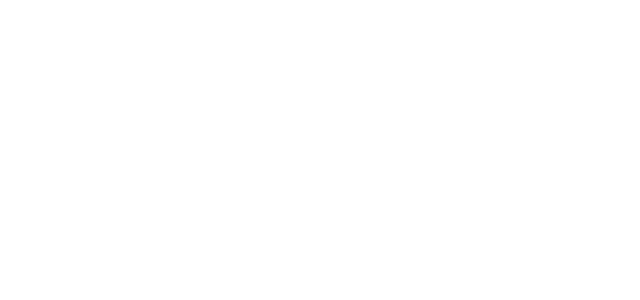
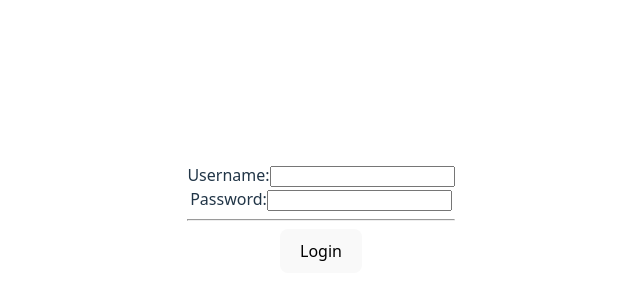
Before and after one commit to nhatnguyen-agilityio/react-training, a React (Vite) app in the folder react-advanced-examples/: page /login in a window 1280 px wide. Before the commit this address had no page. Shown: the part 182-482 px from the top of the page, without its empty margins (319-959 px from the left). Built offline with nearby package versions, Linux system fonts and the light colour scheme.

Commit message:
feat(): create example with authentication combine with react router

```diff
--- a/react-advanced-examples/src/App.tsx
+++ b/react-advanced-examples/src/App.tsx
@@ -1,20 +1,29 @@
 import { BrowserRouter, Routes, Route } from 'react-router-dom'
-import './App.css'
+import { AuthProvider } from './auth/AuthProvider'
 import Countdown from './components/Countdown'
 import Form from './components/Form'
 import MarkdownEditor from './components/MarkdownEditor'
 import Information from './components/Information'
 import Team from './components/Team'
 import Timer from './components/Timer'
+import ProtectedRoute from './components/ProtectedRoute'
+import './App.css'
+import Login from './pages/Login'
 
 function App() {
   return (
+    <AuthProvider>
       <BrowserRouter>
         <Routes>
-        <Route path="/" element={<Countdown />} >
+          <Route path="/" element={
+            <ProtectedRoute>
+              <Countdown />
+            </ProtectedRoute>
+          } >
             <Route index element={<MarkdownEditor />} />
             <Route path="settings" element={<Information />} />
           </Route>
+          <Route path="login" element= {<Login />} />
           <Route path="form" element={<Form />} />
           <Route element={<Countdown />}>
             <Route path="information" element={<Information />} />
@@ -34,6 +43,7 @@ function App() {
           <Route path="timer" element={<Timer />} />
         </Routes>
       </BrowserRouter>
+    </AuthProvider>
   )
 }
 
--- /dev/null
+++ b/react-advanced-examples/src/Hooks/Auth/index.tsx
@@ -0,0 +1,11 @@
+import { useContext } from "react";
+import type { AuthContextType } from "../../auth/AuthContext";
+import { AuthContext } from "../../auth/AuthContext";
+
+export const useAuth = (): AuthContextType => {
+  const context = useContext(AuthContext);
+  if (context === null) {
+    throw new Error("useAuth must be used within an AuthProvider");
+  }
+  return context;
+}
--- /dev/null
+++ b/react-advanced-examples/src/auth/AuthContext.tsx
@@ -0,0 +1,9 @@
+import { createContext } from "react";
+
+export type AuthContextType = {
+  user: { username: string; password: string } | null;
+  login: (username: string, password: string) => boolean;
+  logout: () => void;
+};
+
+export const AuthContext = createContext<AuthContextType | null>(null)
--- /dev/null
+++ b/react-advanced-examples/src/auth/AuthProvider.tsx
@@ -0,0 +1,24 @@
+import { useState, type ReactNode } from "react";
+import { AuthContext } from "./AuthContext";
+
+export const AuthProvider = ({ children }: { children: ReactNode }) => {
+  const [user, setUser] = useState<{ username: string; password: string } | null>(null);
+
+  const login = (username: string, password: string): boolean => {
+    if (username == "admin" && password == "admin") {
+      setUser({ username, password });
+      return true;
+    }
+    return false;
+  };
+
+  const logout = () => {
+    setUser(null);
+  };
+
+  return (
+    <AuthContext.Provider value={{ user, login, logout }}>
+      {children}
+    </AuthContext.Provider>
+  );
+};
--- a/react-advanced-examples/src/components/Countdown/index.tsx
+++ b/react-advanced-examples/src/components/Countdown/index.tsx
@@ -1,8 +1,10 @@
 import { useState } from "react";
 import { useCountdown } from "../../Hooks/Countdown"
 import { Outlet } from "react-router-dom";
+import { useAuth } from "../../Hooks/Auth";
 
 const Countdown = () => {
+  const { user, logout } = useAuth();
   const [timeInput, setTimeInput] = useState(0);
 
   const timeLeft = useCountdown(timeInput);
@@ -17,6 +19,9 @@ const Countdown = () => {
       <Outlet />
       <label htmlFor="countdown-label">Countdown label</label>
       <input id="countdown-label" type="text" value="Countdown input" placeholder="Input here"/>
+
+      <h3>{user ? user.username : ""}</h3>
+      <button onClick={logout}>Logout</button>
     </>
   )
 }
--- /dev/null
+++ b/react-advanced-examples/src/components/ProtectedRoute/index.tsx
@@ -0,0 +1,14 @@
+import type { ReactNode } from "react";
+import { Navigate } from "react-router-dom";
+import { useAuth } from "../../Hooks/Auth";
+
+const ProtectedRoute = ({ children }: { children: ReactNode }) => {
+  const {user} = useAuth();
+  if (!user) {
+    return <Navigate to="/login" replace />;
+  }
+
+  return children;
+};
+
+export default ProtectedRoute;
--- /dev/null
+++ b/react-advanced-examples/src/pages/Login.tsx
@@ -0,0 +1,38 @@
+import { useState } from "react";
+import { useAuth } from "../Hooks/Auth";
+import { useNavigate } from "react-router-dom";
+
+const Login = () => {
+  const [username, setUsername] = useState('');
+  const [password, setPassword] = useState('');
+
+  const auth = useAuth();
+  const navigate = useNavigate();
+
+  const handleLogin = (e: React.FormEvent) => {
+    e.preventDefault();
+    if (auth.login(username, password)) {
+      navigate('/');
+    } else {
+      alert('Invalid username or password');
+    }
+  };
+
+  return (
+    <>
+      <form onSubmit={handleLogin}>
+        <label>Username:
+          <input type="text" value={username} onChange={(e) => setUsername(e.target.value)} />
+        </label>
+        <br />
+        <label>Password:
+          <input type="password" value={password} onChange={(e) => setPassword(e.target.value)} />
+        </label>
+        <br />
+        <hr />
+        <button type="submit">Login</button>
+      </form>
+    </>
+  )
+};
+export default Login;
```
Lines whose indentation alone changed are shown as unchanged.
